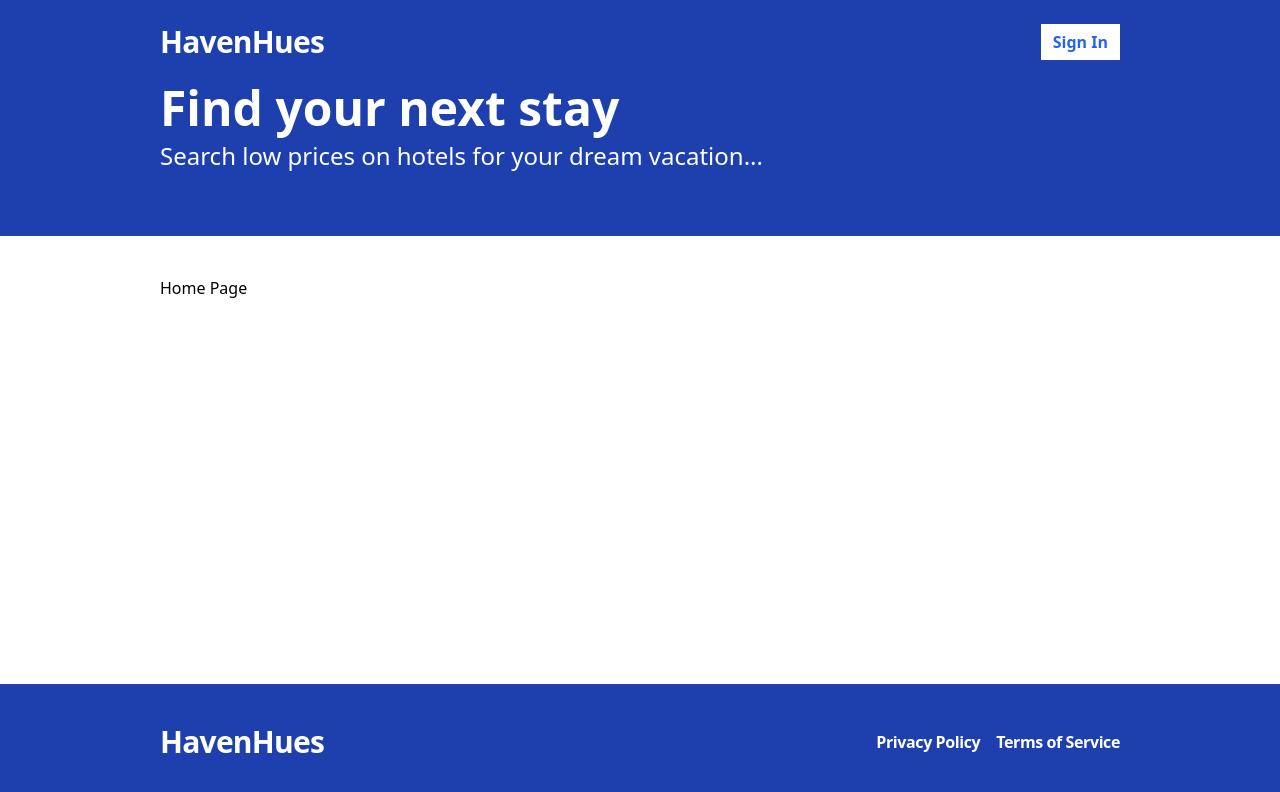
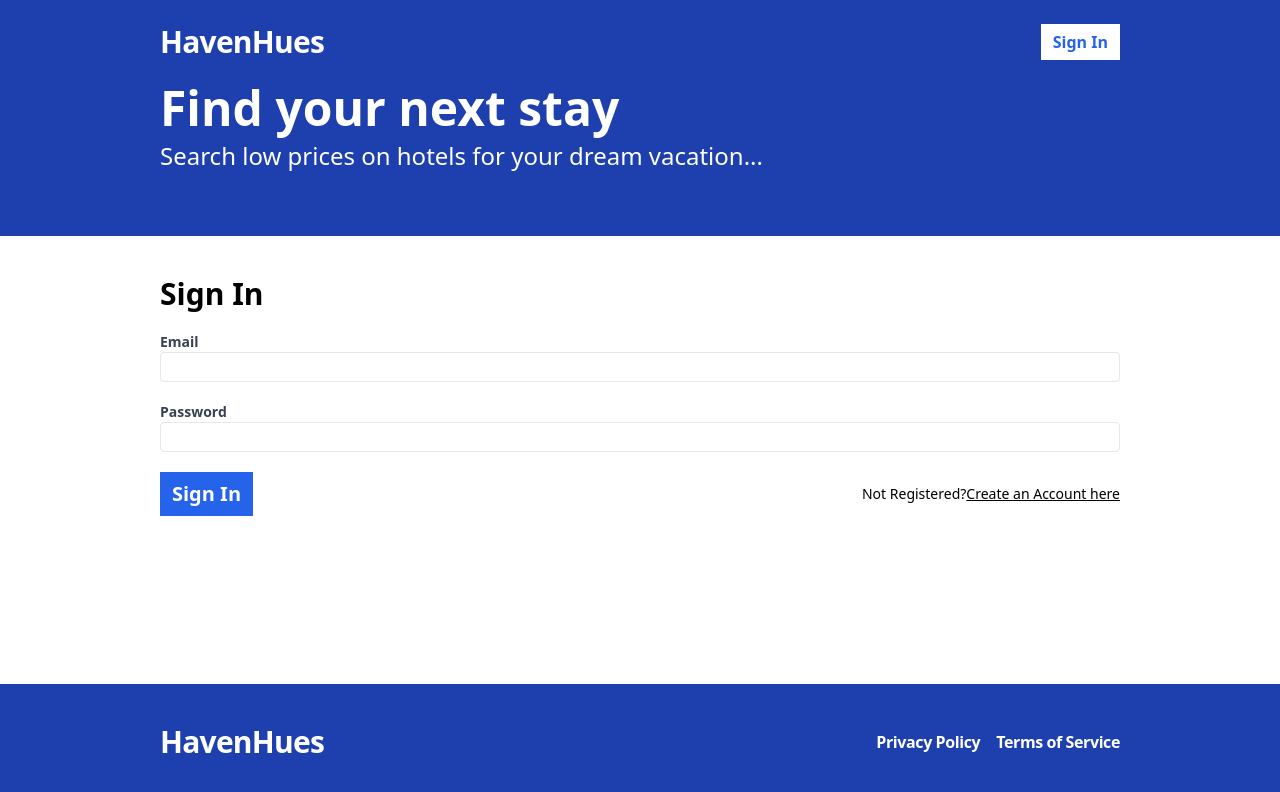
Before and after one commit to jomin07/HavenHues, a React (Vite) app in the folder frontend/: page /sign-in in a window 1280 px wide. Before the commit this address led to /. Shown: the top 792 px of the page. Built offline with nearby package versions, Linux system fonts and the light colour scheme; no server answers.

Commit message:
sign-in and sign-out

```diff
--- a/frontend/src/App.tsx
+++ b/frontend/src/App.tsx
@@ -6,11 +6,13 @@
 } from "react-router-dom";
 import Layout from "./layouts/Layout";
 import Register from "./pages/Register";
+import SignIn from "./pages/SignIn";
 
 const App = () =>{
   return(
     <Router>
       <Routes>
+
         <Route path='/'
           element={
             <Layout>
@@ -18,6 +20,7 @@
             </Layout>
           }
         />
+
         <Route path='/search'
           element={
             <Layout>
@@ -25,6 +28,7 @@
             </Layout>
           }
         />
+
         <Route path='/register'
           element={
             <Layout>
@@ -32,6 +36,14 @@
             </Layout>
           }
         />
+
+        <Route path={"/sign-in"}
+        element={
+          <Layout>
+            <SignIn />
+          </Layout>
+        } />
+
         <Route path='*'
           element={
             <Navigate to='/' />
--- a/frontend/src/api-client.ts
+++ b/frontend/src/api-client.ts
@@ -1,4 +1,5 @@
 import { RegisterFormData } from "./pages/Register";
+import { SignInFormData } from "./pages/SignIn";
 
 const API_BASE_URL = import.meta.env.VITE_API_BASE_URL;
 console.log(API_BASE_URL);
@@ -23,6 +24,23 @@
     }
 };
 
+export const signIn = async(formData: SignInFormData) =>{
+    const response = await fetch(`${API_BASE_URL}/api/auth/login`, {
+        method: "POST",
+        credentials: "include",
+        headers: {
+            "Content-Type": "application/json",
+        },
+        body: JSON.stringify(formData),
+    });
+
+    const body = await response.json();
+    if (!response.ok) {
+        throw new Error(body.message);
+    }
+    return body;
+};
+
 export const validateToken = async () =>{
     const response = await fetch(`${API_BASE_URL}/api/auth/validate-token`,{
         credentials: "include",
@@ -34,3 +52,14 @@
 
     return response.json();
 }
+
+export const signOut = async() =>{
+    const response = await fetch(`${API_BASE_URL}/api/auth/logout`, {
+        credentials: "include",
+        method: "POST"
+    });
+
+    if (!response.ok) {
+        throw new Error("Error during sign out");
+    }
+}
--- a/frontend/src/components/Header.tsx
+++ b/frontend/src/components/Header.tsx
@@ -1,5 +1,6 @@
 import { Link } from "react-router-dom"
 import { useAppContext } from "../contexts/AppContext";
+import SignOutButton from "./SignOutButton";
 
 const Header = () =>{
     const { isLoggedIn } = useAppContext();
@@ -12,9 +13,9 @@
                 <span className="flex space-x-2">
                     {isLoggedIn ? (
                         <>
-                            <Link to={"/my-bookings"}>My Bookings</Link>
-                            <Link to={"/my-bookings"}>My Hotels</Link>
-                            <button>Sign Out</button>
+                            <Link className="flex items-center text-white px-3 font-bold hover:bg-blue-600" to={"/my-bookings"}>My Bookings</Link>
+                            <Link className="flex items-center text-white px-3 font-bold hover:bg-blue-600" to={"/my-hotels"}>My Hotels</Link>
+                            <SignOutButton />
                         </>
                     ): (
                         <Link to="/sign-in" className="bg-white flex items-center text-blue-600 px-3 font-bold hover:bg-gray-100">Sign In</Link>
--- /dev/null
+++ b/frontend/src/components/SignOutButton.tsx
@@ -0,0 +1,30 @@
+import { useMutation, useQueryClient } from "react-query";
+import * as apiClient from "../api-client";
+import { useAppContext } from "../contexts/AppContext";
+
+const SignOutButton = () =>{
+    const queryClient = useQueryClient();
+    const { showToast } = useAppContext();
+
+    const mutation = useMutation(apiClient.signOut, {
+        onSuccess: async () =>{
+            await queryClient.invalidateQueries("validateToken");
+            showToast({ message: "Signed Out!",type: "SUCCESS" });
+        },
+        onError: (error: Error) =>{
+            showToast({ message: error.message,type: "ERROR" });
+        }
+    });
+
+    const handleClick = () =>{
+        mutation.mutate();
+    };
+
+    return (
+        <button
+            onClick={handleClick} className="text-blue-600 px-3 font-bold bg-white hover:bg-gray-100">Sign Out
+        </button>
+    );
+}
+
+export default SignOutButton;
--- a/frontend/src/pages/Register.tsx
+++ b/frontend/src/pages/Register.tsx
@@ -1,5 +1,5 @@
 import { useForm } from "react-hook-form";
-import { useMutation } from "react-query";
+import { useMutation, useQueryClient } from "react-query";
 import * as apiClient from "../api-client";
 import { useAppContext } from "../contexts/AppContext";
 import { useNavigate } from "react-router-dom";
@@ -14,13 +14,15 @@
 }
 
 const Register = ()=>{
+    const queryClient = useQueryClient();
     const navigate = useNavigate();
     const { showToast } = useAppContext();
     const { register,watch,handleSubmit,formState: { errors } } = useForm<RegisterFormData>();
 
     const mutation = useMutation(apiClient.register, {
-        onSuccess: () =>{
+        onSuccess: async () =>{
             showToast({ message: "Registration Success!",type: "SUCCESS" });
+            await queryClient.invalidateQueries("validateToken");
             navigate("/");
         },
         onError: (error: Error) =>{
@@ -31,11 +33,12 @@
     const onSubmit = handleSubmit((data) =>{
         console.log("Submitting data:", data);
         mutation.mutate(data);
-    })
+    });
 
     return(
         <form className="flex flex-col gap-5" onSubmit={onSubmit}>
             <h2 className="text-3xl font-bold">Create an Account</h2>
+
             <div className="flex flex-col md:flex-row gap-5">
                 <label className="text-gray-700 text-sm font-bold flex-1">
                     First Name
@@ -56,6 +59,7 @@
                     )}
                 </label>
             </div>
+
             <div className="flex flex-col md:flex-row gap-5">
                 <label className="text-gray-700 text-sm font-bold flex-1">
                     Email
@@ -82,6 +86,7 @@
                     )}
                 </label>
             </div>
+
             <label className="text-gray-700 text-sm font-bold flex-1">
                     Password
                     <input type="password" className="border rounded w-full py-1 px-2 font-normal"
@@ -97,6 +102,7 @@
                         <span className="text-red-500">{errors.password.message}</span>
                     )}
             </label>
+
             <label className="text-gray-700 text-sm font-bold flex-1">
                     Confirm Password
                     <input type="password" className="border rounded w-full py-1 px-2 font-normal"
@@ -114,6 +120,7 @@
                         <span className="text-red-500">{errors.confirmPassword.message}</span>
                     )}
             </label>
+
             <span>
                 <button
                     type="submit"
--- /dev/null
+++ b/frontend/src/pages/SignIn.tsx
@@ -0,0 +1,80 @@
+import { useForm } from "react-hook-form"
+import { useMutation, useQueryClient } from "react-query";
+import * as apiClient from "../api-client";
+import { useAppContext } from "../contexts/AppContext";
+import { Link, useNavigate } from "react-router-dom";
+
+export type SignInFormData = {
+    email: string,
+    password: string
+}
+
+const SignIn = () =>{
+    const queryClient = useQueryClient();
+    const navigate = useNavigate();
+    const { showToast } = useAppContext();
+    const { register,handleSubmit,formState: { errors } } = useForm<SignInFormData>();
+
+    const mutation = useMutation(apiClient.signIn, {
+        onSuccess: async () =>{
+            showToast({ message: "Sign In Successfull!",type: "SUCCESS" });
+            await queryClient.invalidateQueries("validateToken");
+            navigate("/");
+        },
+        onError: (error: Error) =>{
+            showToast({ message: error.message,type: "ERROR" });
+        }
+    });
+
+    const onSubmit = handleSubmit((data) =>{
+        mutation.mutate(data);
+    })
+
+    return (
+        <form className="flex flex-col gap-5" onSubmit={onSubmit}>
+            <h2 className="text-3xl font-bold">Sign In</h2>
+
+            <label className="text-gray-700 text-sm font-bold flex-1">
+                    Email
+                    <input type="email" className="border rounded w-full py-1 px-2 font-normal"
+                    {...register("email", { required: "This field is required" })}
+                    ></input>
+                    {errors.email && (
+                        <span className="text-red-500">{errors.email.message}</span>
+                    )}
+            </label>
+
+            <label className="text-gray-700 text-sm font-bold flex-1">
+                    Password
+                    <input type="password" className="border rounded w-full py-1 px-2 font-normal"
+                    {...register("password", {
+                        required: "This field is required",
+                        minLength: {
+                            value: 6,
+                            message: "Password must be at least 6 characters"
+                        }
+                    })}
+                    ></input>
+                    {errors.password && (
+                        <span className="text-red-500">{errors.password.message}</span>
+                    )}
+            </label>
+
+            <span className="flex items-center justify-between">
+
+                <button
+                    type="submit"
+                    className="bg-blue-600 p-2 px-3 text-white font-bold hover:bg-blue-500 text-xl"
+                    >Sign In
+                </button>
+                <span className="text-sm">
+                    Not Registered?
+                    <Link className="underline" to={"/register"}>Create an Account here</Link>
+                </span>
+
+            </span>
+        </form>
+    );
+}
+
+export default SignIn;
```
Also changed, not shown: 1 other file (tests, documents, lock files or other folders).
